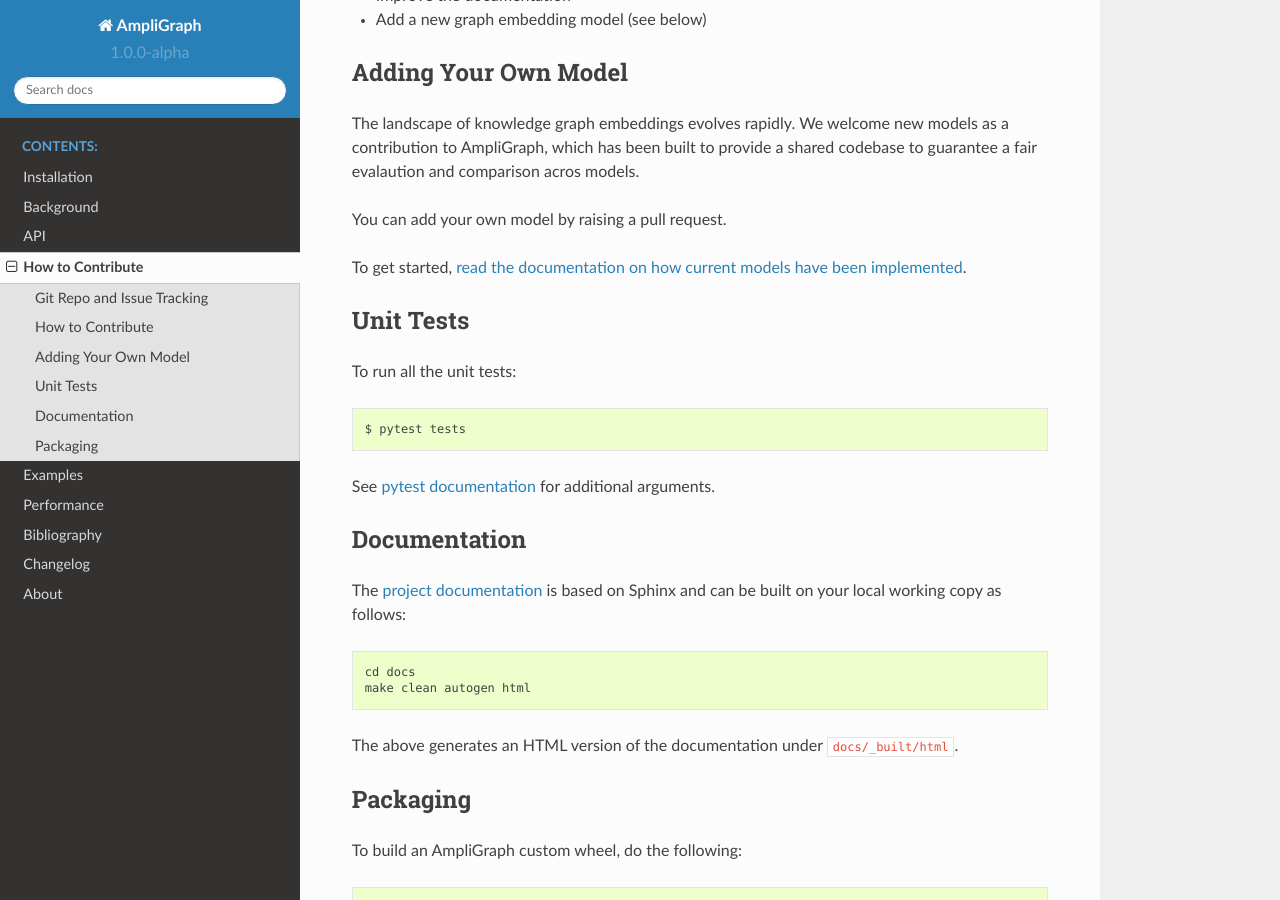
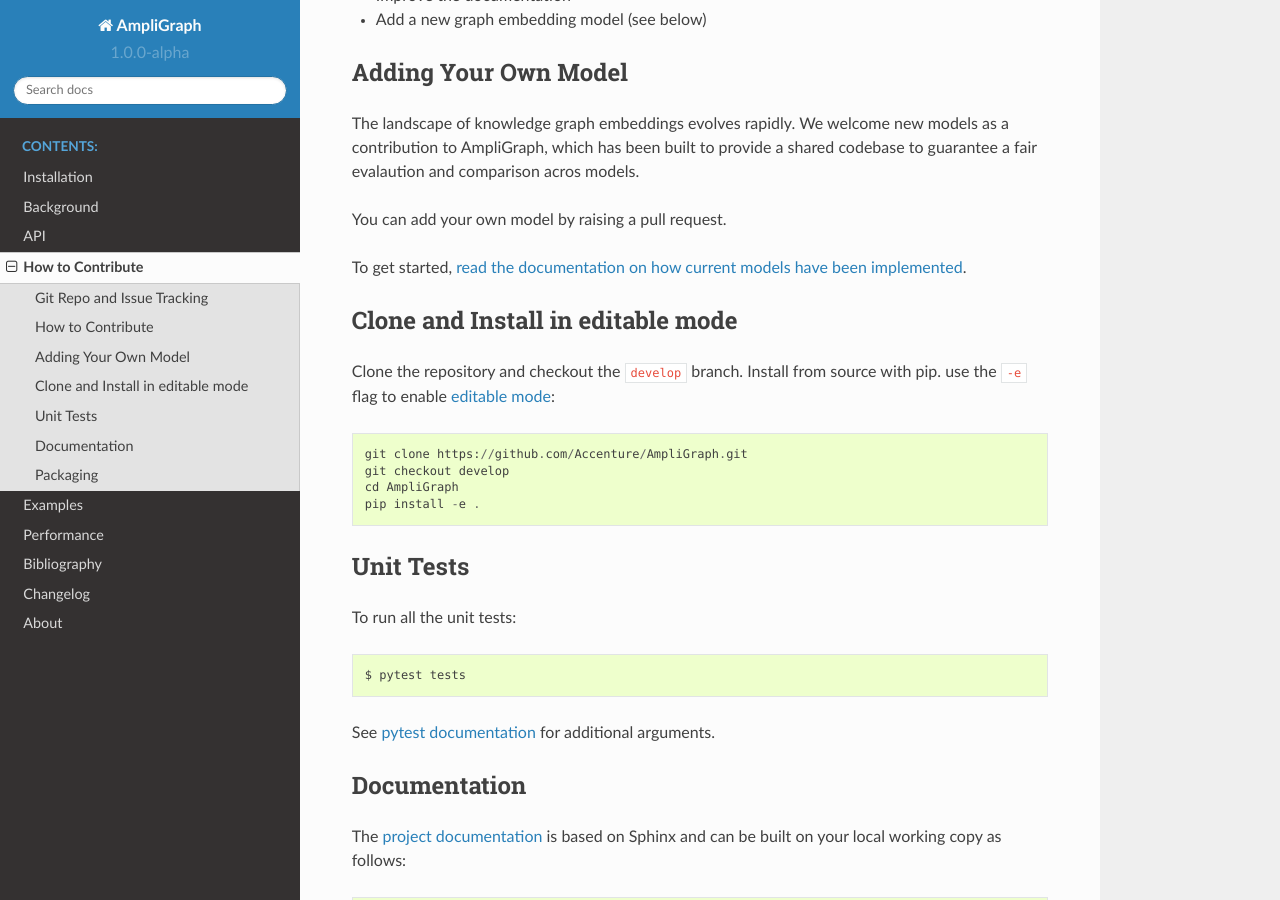
Before and after one commit to Accenture/AmpliGraph, a Sphinx documentation site: the page built from docs/dev.md, in a window 1280 px wide and 900 px high, scrolled down 672 px. Built offline with Sphinx 7.4.7 and the Read the Docs theme 2.0.0, drawn with Linux system fonts in a browser that asks for light colours; the version number is read from the project's files by our own code.

Commit message:
revised installation instructions

````diff
--- a/docs/dev.md
+++ b/docs/dev.md
@@ -1,7 +1,7 @@
 # How to Contribute
 
 ## Git Repo and Issue Tracking
-[![GitHub stars](https://img.shields.io/github/stars/Accenture/AmpliGraph.svg?style=social&label=Star&maxAge=2592000)](https://GitHub.com/Accenture/AmpliGraph/stargazers/)
+[![GitHub stars](https://img.shields.io/github/stars/Accenture/AmpliGraph.svg?style=social&label=Star&maxAge=3600)](https://GitHub.com/Accenture/AmpliGraph/stargazers/)
 
 AmpliGraph [repository is available on GitHub](https://innersource.accenture.com/projects/DL/repos/xai-link-prediction/).
 
@@ -33,7 +33,17 @@
 To get started, [read the documentation on how current models have been implemented](ampligraph.latent_features.html#anatomy-of-a-model).
 
 
+## Clone and Install in editable mode
 
+Clone the repository and checkout the `develop` branch.
+Install from source with pip. use the `-e` flag to enable [editable mode](https://pip.pypa.io/en/stable/reference/pip_install/#editable-installs):
+
+```
+git clone https://github.com/Accenture/AmpliGraph.git
+git checkout develop
+cd AmpliGraph
+pip install -e .
+```
 
 
 ## Unit Tests
````
Also changed, not shown: docs/install.md (+3 -2 lines).
